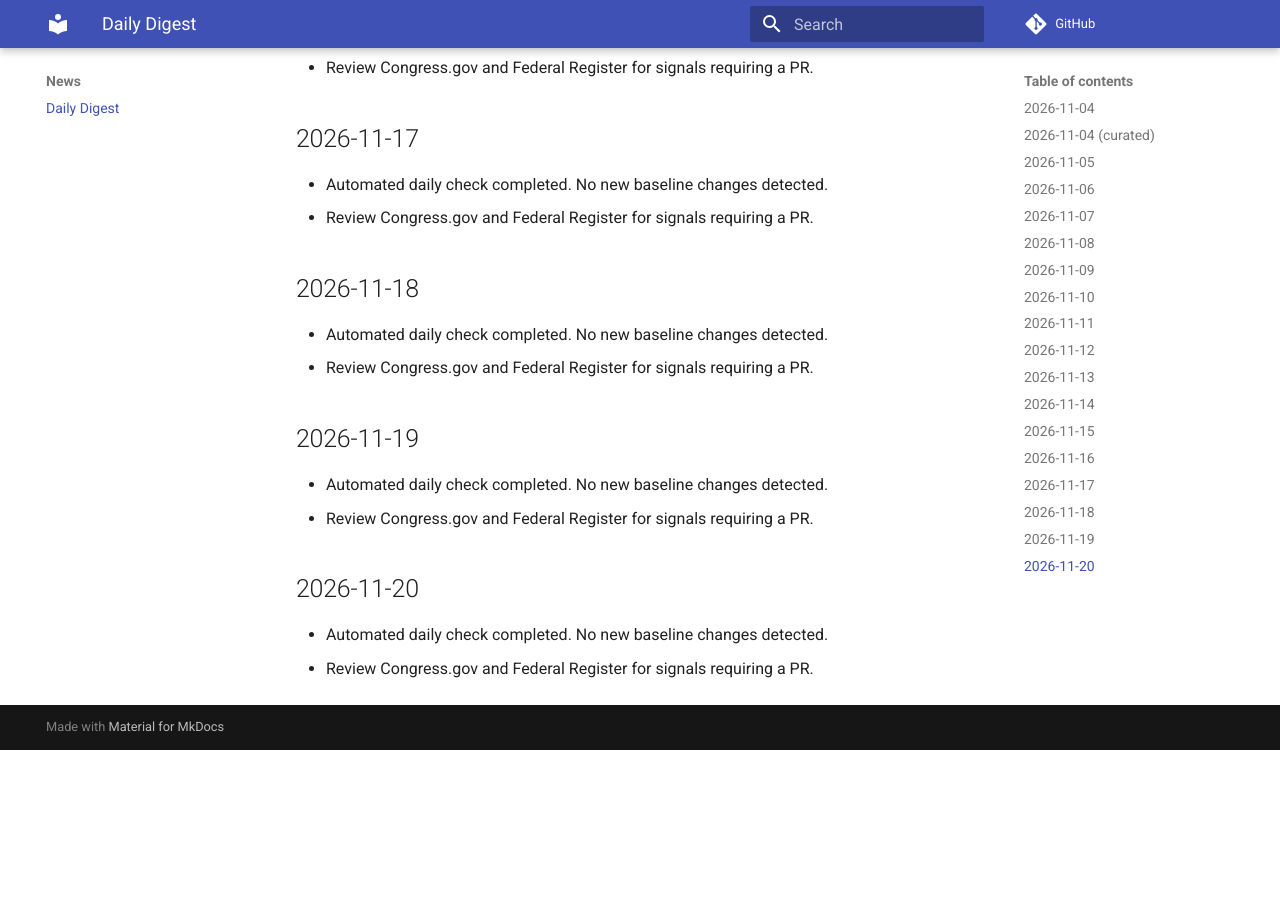
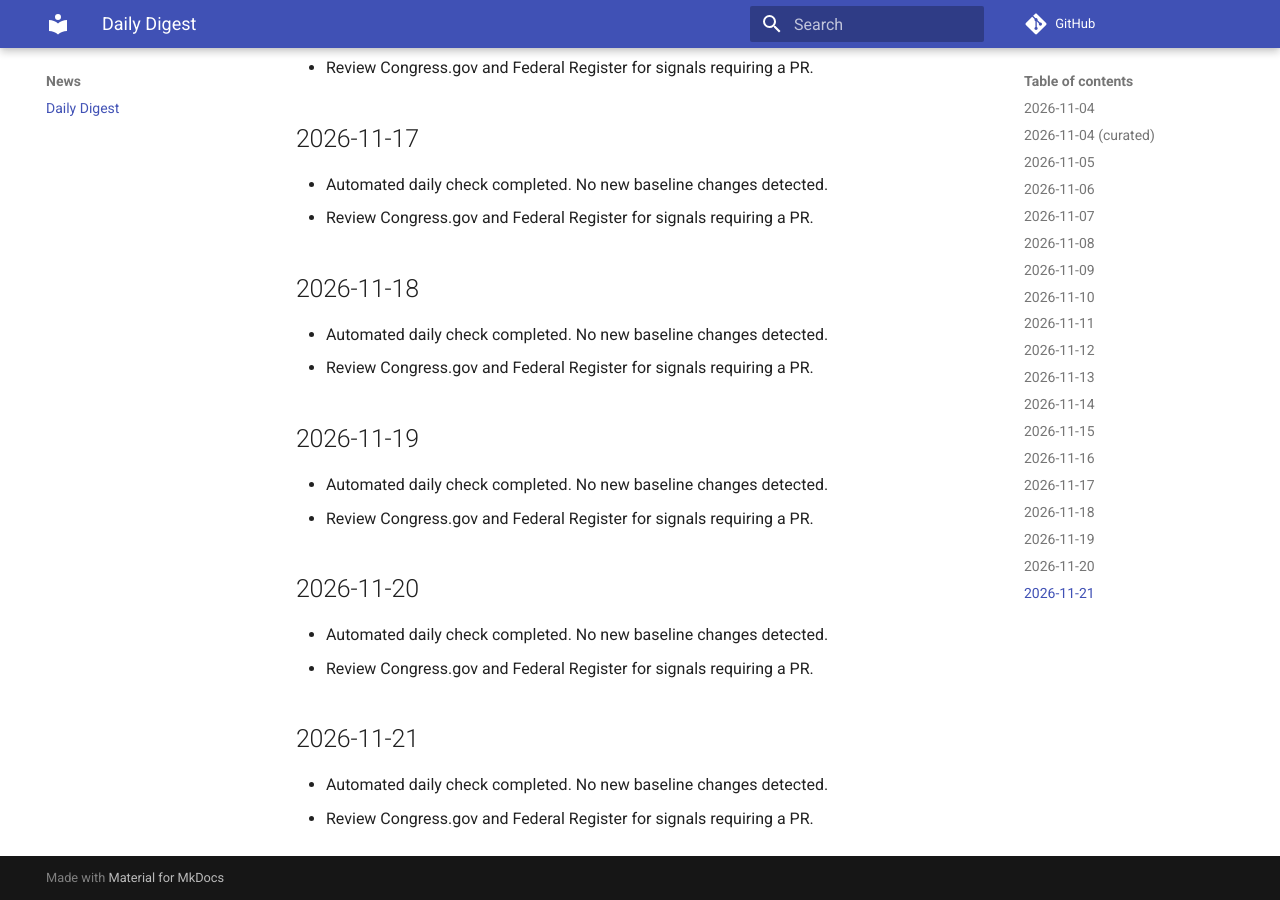
Before and after one commit to felipelago17/Congressional-Influence-Sanctions-Export-Controls, an MkDocs documentation site: the page built from docs/news/digest.md, in a window 1280 px wide and 900 px high, scrolled down 2344 px. Built offline with MkDocs 1.6.1 and Material for MkDocs 9.7.7, drawn with Linux system fonts in a browser that asks for light colours; comment, search, counter and statistics services are not loaded; before the commit the page ends 3094 px from its top, so only the background shows below that.

Commit message:
chore: daily digest

```diff
--- a/docs/news/digest.md
+++ b/docs/news/digest.md
@@ -90,3 +90,8 @@ Automated updates only. Tracker rows are added via pull request.
 
 - Automated daily check completed. No new baseline changes detected.
 - Review Congress.gov and Federal Register for signals requiring a PR.
+
+## 2026-11-21
+
+- Automated daily check completed. No new baseline changes detected.
+- Review Congress.gov and Federal Register for signals requiring a PR.
```
